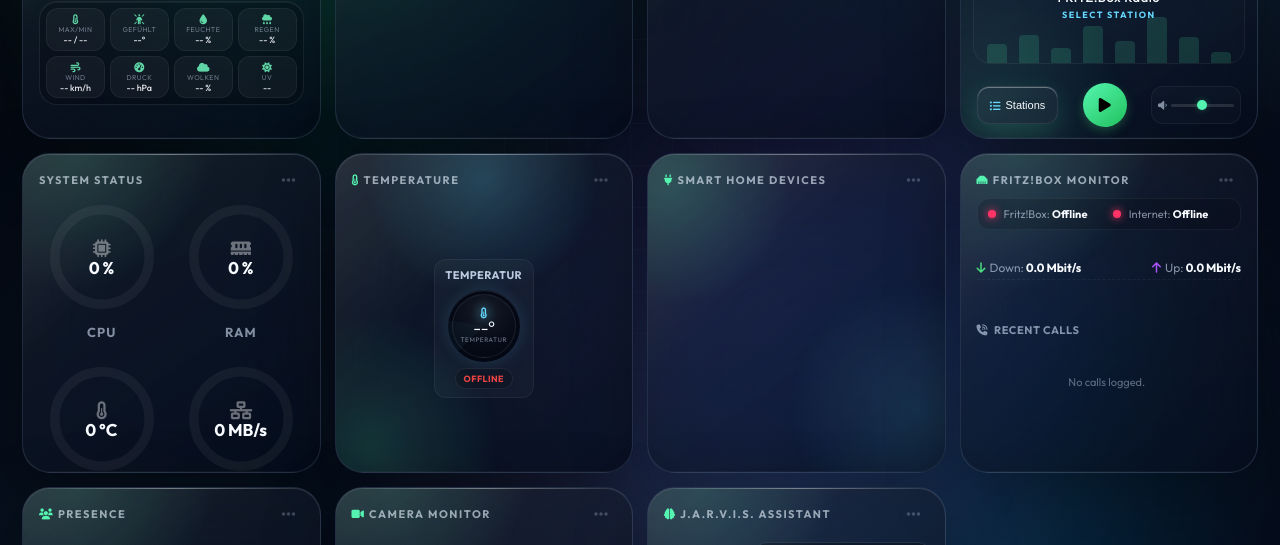
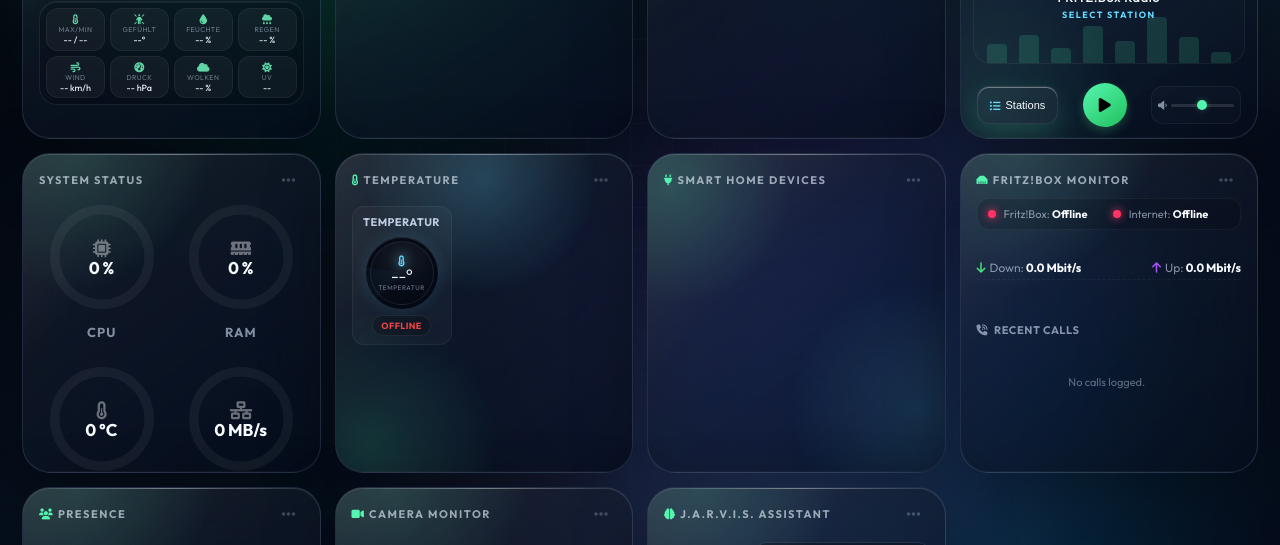
Before and after one commit to Daddelgreis74/smart-home-dashboard, a website: page public/index.html in a window 1280 px wide. Shown: the part 255-800 px from the top of the page. Drawn offline with nearby package versions, Linux system fonts and the light colour scheme; no server answers.

Commit message:
style: align sensor cards to top-left of the widget

```diff
--- a/public/styles.css
+++ b/public/styles.css
@@ -1913,11 +1913,12 @@ body::before {
 .sensor-layout {
   display: flex;
   flex-direction: row;
-  justify-content: center;
-  align-items: center;
+  justify-content: flex-start;
+  align-items: flex-start;
   flex-wrap: wrap;
   gap: 10px;
   width: 100%;
+  padding-top: 8px;
 }
 
 .sensor-card {
```
